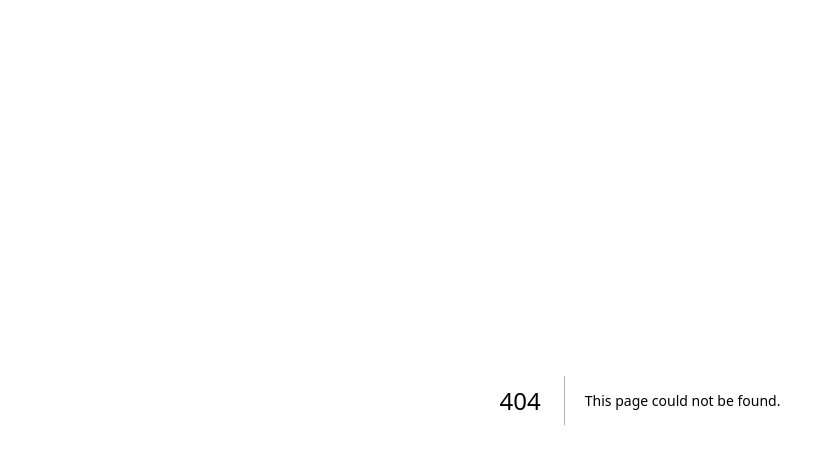
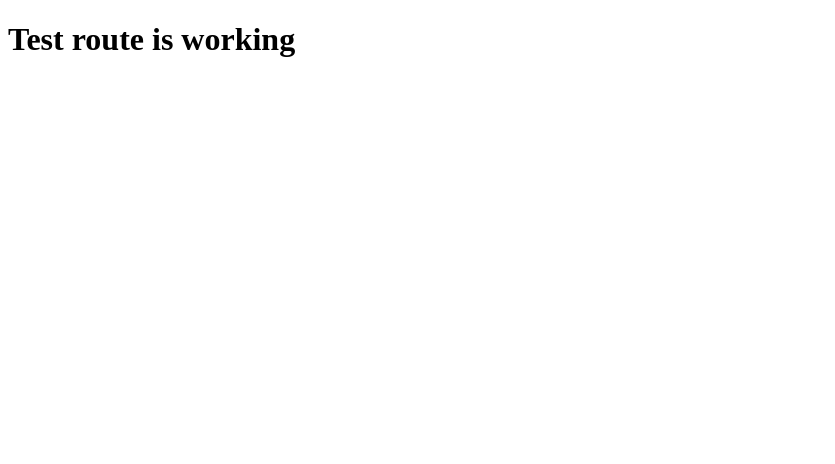
Before and after one commit to koshef/koshef-webhook, a Next.js app: page /test in a window 1280 px wide. Before the commit this address had no page. Shown: the top 464 px of the page, without its empty margins (0-835 px from the left). Built offline with nearby package versions, Linux system fonts and the light colour scheme.

Commit message:
Create test.js

```diff
--- /dev/null
+++ b/pages/test.js
@@ -0,0 +1,3 @@
+export default function Test() {
+  return <h1>Test route is working</h1>;
+}
```
